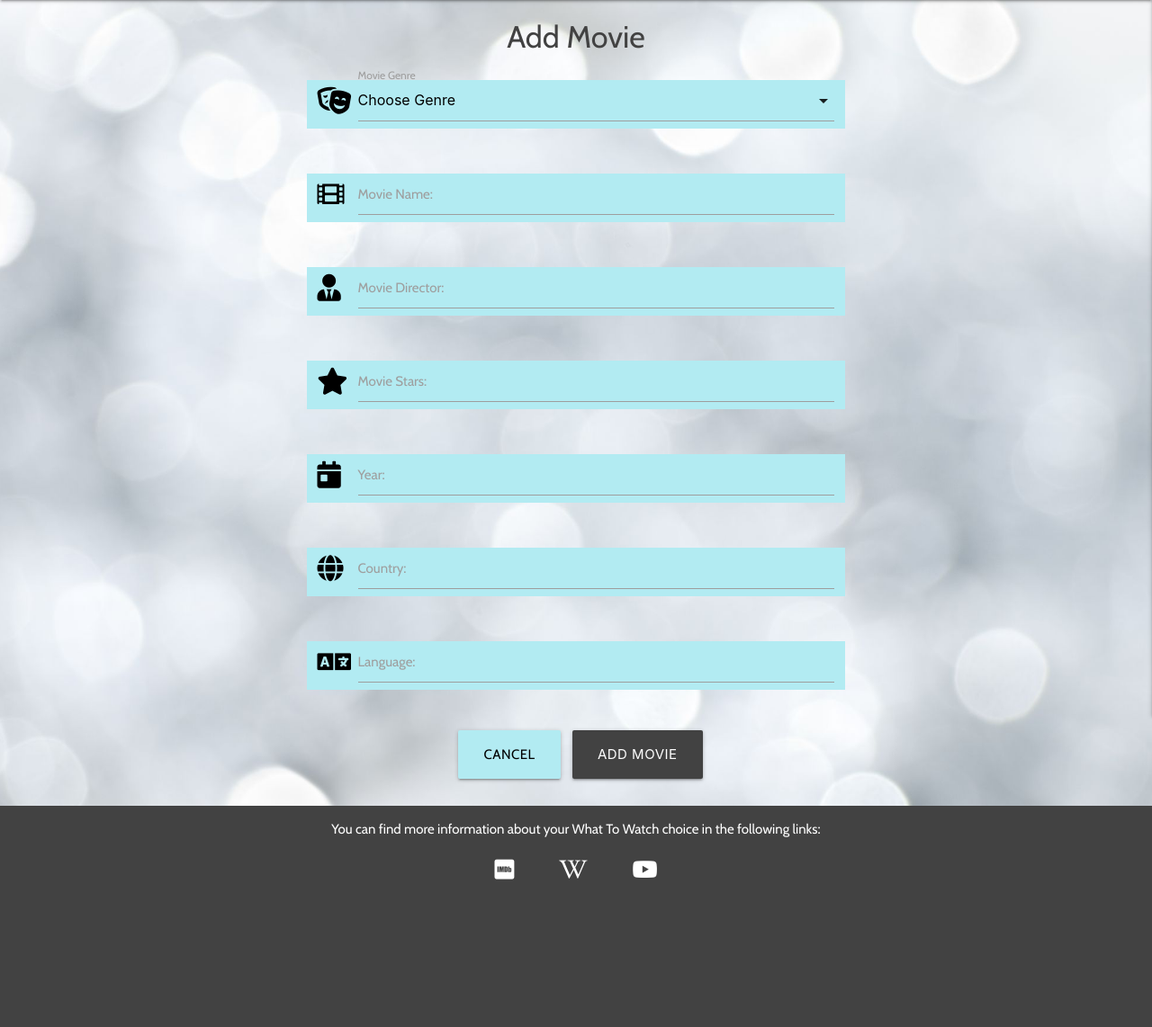
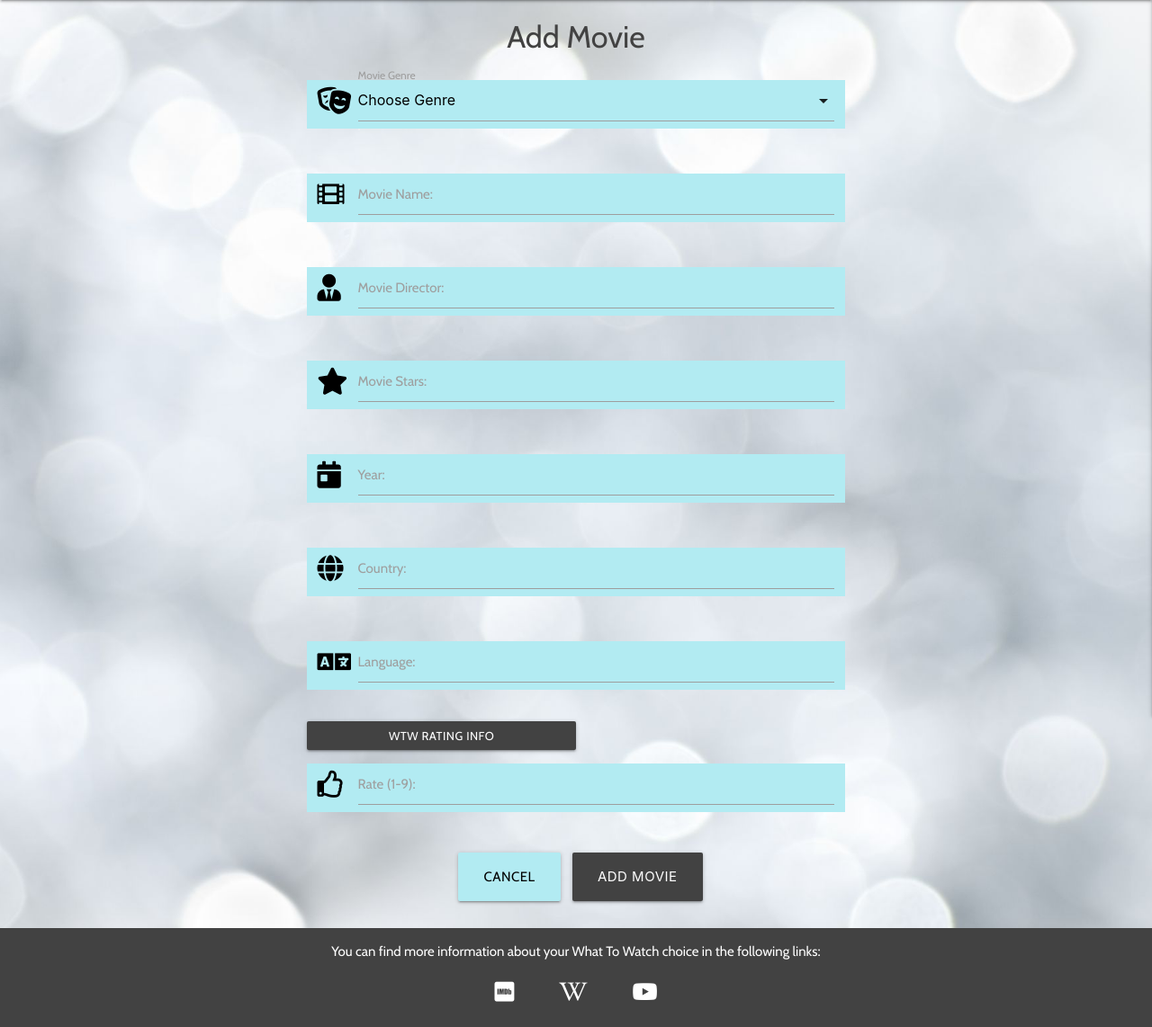
Before and after one commit to Code-Institute-Submissions/ms3-what-to-watch, a Flask app: page /movie/add in a window 1280 px wide. Shown: the part 64-1206 px from the top of the page at 90% size. Before the commit the page ends 1042 px from the top, so only its background shows below. Run offline with Flask 2, Linux system fonts and the light colour scheme; data that the repository does not hold is empty; some libraries are stand-ins or nearby versions.

Commit message:
Add Rating value db content, tooltip to add movie page and list based on ratings on home page

```diff
--- a/app.py
+++ b/app.py
@@ -22,7 +22,7 @@
 
 @app.route("/")
 def get_home():
-    movies = list(mongo.db.movies.find())
+    movies = list(mongo.db.movies.find().sort("rating", -1))
     return render_template("public.html", movies=movies)
 
 
--- a/static/js/script.js
+++ b/static/js/script.js
@@ -3,6 +3,7 @@
     $('.collapsible').collapsible();
     $('select').formSelect();
     $('.dropdown-trigger').dropdown();
+    $('.tooltipped').tooltip();
 
     validateMaterializeSelect();
     function validateMaterializeSelect() {
--- a/templates/add_movie.html
+++ b/templates/add_movie.html
@@ -68,6 +68,19 @@
                 </div>
             </div>
             <div class="row">
+                <a class="btn-small tooltipped col s6 grey darken-3" data-position="bottom"
+                    data-tooltip="WTW Ratings are from '1' to '9' where '1' is 'Avoid At
+                    All Cost' and '9' is 'Absolute Masterpiece'.">
+                    WTW Rating Info
+                </a>
+                <div class="input-field col s12 cyan lighten-4">
+                    <i class="far fa-thumbs-up prefix black-text"></i>
+                    <input id="rating" name="rating" minlength="1" maxlength="1"
+                        type="number" class="validate" required>
+                    <label for="rating">Rate (1-9):</label>
+                </div>
+            </div>
+            <div class="row">
                 <div class="col s12 center-align">
                     <a href="{{ url_for('get_home') }}"
                     class="cyan lighten-4 btn-large black-text search-button">Cancel</a>
--- a/templates/movies.html
+++ b/templates/movies.html
@@ -52,6 +52,7 @@
                     <p>Stars: <em>{{ movie.main_cast }}</em></p>
                     <p>Country: <em>{{ movie.country }}</em></p>
                     <p>Language: <em>{{ movie.language }}</em></p>
+                    <p>WTW Rating: <em>{{ movie.rating }} out of 9</em></p>
                     <div class="col s12">
                         <!--If I have time! - Put here star rating for the movie  -->
                         <a href="{{ url_for('edit_movie', movie_id=movie._id) }}"
--- a/templates/public.html
+++ b/templates/public.html
@@ -34,7 +34,7 @@
         </form>
     </div>
 
-    <h5 class="center-align grey-text text-darken-3">Recently Added</h5>
+    <h5 class="center-align grey-text text-darken-3">Best Rated Movies</h5>
 
     <ul class="collapsible popout">
         {% for movie in movies %}
@@ -54,6 +54,7 @@
                     <p>Stars: <em>{{ movie.main_cast }}</em></p>
                     <p>Country: <em>{{ movie.country }}</em></p>
                     <p>Language: <em>{{ movie.language }}</em></p>
+                    <p>WTW Rating: <em>{{ movie.rating }} out of 9</em></p>
                     <div class="col s12">
                         <!--If I have time! - Put here star rating for the movie  -->
                         <a href="{{ url_for('edit_movie', movie_id=movie._id) }}"
```
